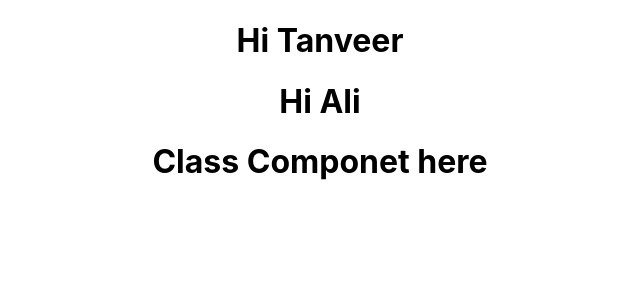
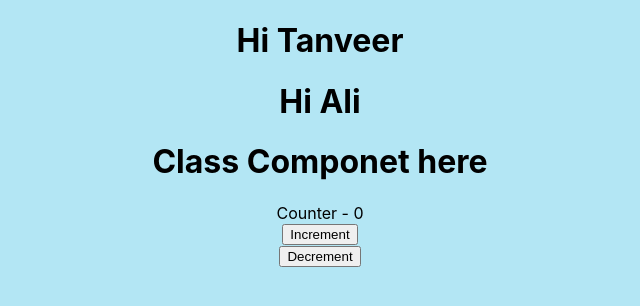
Before and after one commit to TanveerHussainPIEAS/my-app, a React (Create React App) app: page / in a window 1280 px wide. Shown: the top 306 px of the page, without its empty margins (320-960 px from the left). Built offline with nearby package versions, Linux system fonts and the light colour scheme.

Commit message:
| Event Binding and States |

```diff
--- a/src/App.css
+++ b/src/App.css
@@ -1,4 +1,7 @@
 .App {
+  padding: 0;
+  margin: 0;
+  width: 100%;
   text-align: center;
 }
 
--- a/src/App.js
+++ b/src/App.js
@@ -2,13 +2,17 @@ import logo from './logo.svg';
 import './App.css';
 import Greet from './Componets/Greet';
 import Welcome from './Componets/Welcome';
+import Counter from './Componets/Counter';
+import AppHeader from './Componets/Header';
 
 function App() {
   return (
     <div className="App">
+      <AppHeader></AppHeader>
       <Greet name='Tanveer'></Greet>
       <Greet name='Ali'></Greet>
       <Welcome></Welcome>
+      <Counter></Counter>
     </div>
   );
 }
--- /dev/null
+++ b/src/Componets/Counter.js
@@ -0,0 +1,41 @@
+import React, { Component } from 'react'
+
+export class Counter extends Component {
+    constructor(props) {
+      super(props)
+
+      this.state = {
+         count:0
+      }
+    }
+
+    IncreaseValue(){
+        this.setState({
+            count:this.state.count+1
+        },
+        ()=>{
+            console.log('Value in callback function', this.state.count)
+        })
+        console.log('Async time value', this.state.count)
+    }
+    DecreaseValue(){
+        this.setState({
+            count:this.state.count-1
+        },
+        ()=>{
+            console.log('Value in callback function', this.state.count)
+        })
+        console.log('Async time value', this.state.count)
+    }
+  render() {
+    return (
+      <div>
+      <div>Counter - {this.state.count}</div>
+      <div><button onClick={()=>this.IncreaseValue()}>Increment</button></div>
+      <div><button onClick={()=>this.DecreaseValue()}>Decrement</button></div>
+      </div>
+    )
+  }
+}
+
+export default Counter
--- /dev/null
+++ b/src/Componets/Header.css
@@ -0,0 +1,4 @@
+
+.header-container{
+    background-color: red;
+}
--- /dev/null
+++ b/src/Componets/Header.js
@@ -0,0 +1,9 @@
+import React from "react";
+import './Header.css';
+const AppHeader=()=>
+    <div className="header-container">
+
+    </div>
+
+
+export default AppHeader;
--- a/src/index.css
+++ b/src/index.css
@@ -1,5 +1,7 @@
 body {
   margin: 0;
+  padding: 0;
+  background-color: #b3e6f4;
   font-family: -apple-system, BlinkMacSystemFont, 'Segoe UI', 'Roboto', 'Oxygen',
     'Ubuntu', 'Cantarell', 'Fira Sans', 'Droid Sans', 'Helvetica Neue',
     sans-serif;
```
